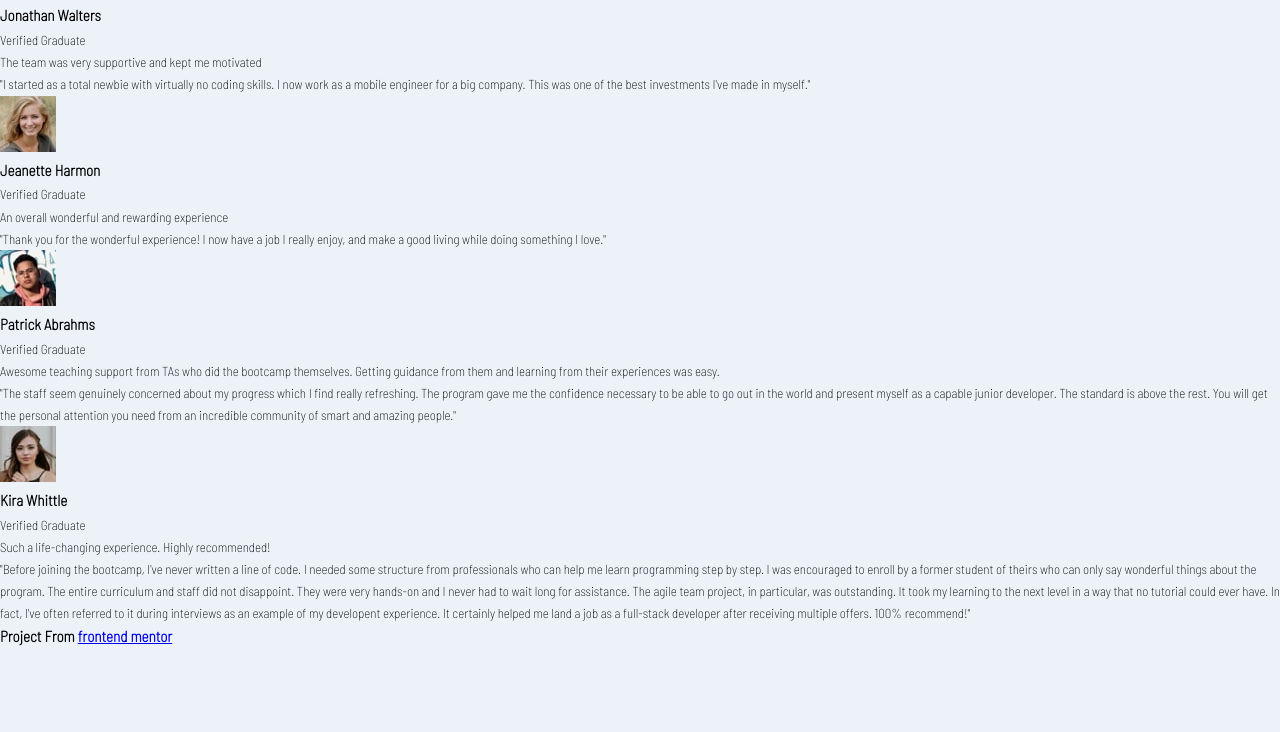
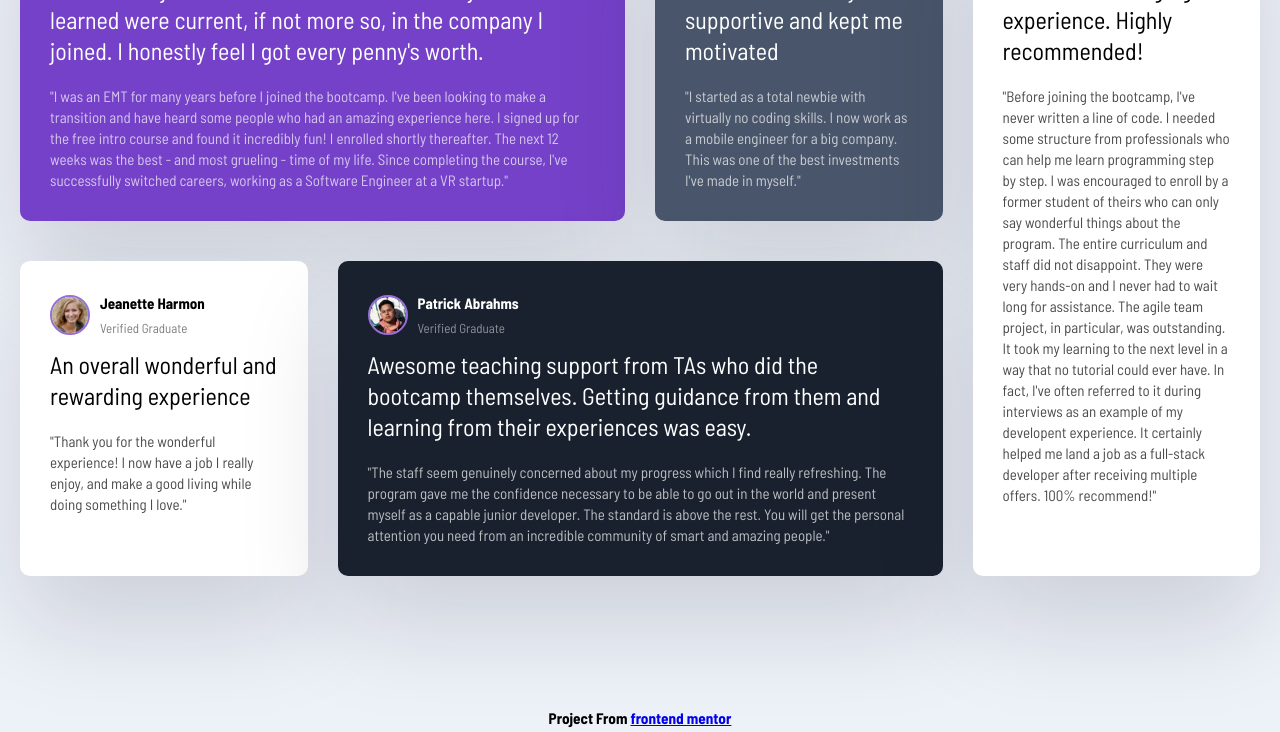
Before and after one commit to izuru775/css-grid, a plain HTML site: page project/index.html in a window 1280 px wide. Shown: the part 235-967 px from the top of the page. Before the commit the page ends 885 px from the top, so only its background shows below. Drawn offline with Linux system fonts and the light colour scheme.

Commit message:
CSS grid completed

```diff
--- a/project/index.html
+++ b/project/index.html
@@ -13,8 +13,10 @@
         <!--Bem css syntax-->
         <header class="card__header">
           <img src="images/image-daniel.jpg" class="card__img" alt="" />
+          <div>
           <h3>Daniel Clifford</h3>
           <p>Verified Graduate</p>
+          </div>
         </header>
         <p class="card__lead">
           I received a job offer mid-course, and the subjects I learned were
--- a/project/styled.css
+++ b/project/styled.css
@@ -1,4 +1,4 @@
-@import url('https://fonts.googleapis.com/css2?family=Barlow+Semi+Condensed:wght@200&display=swap');
+@import url('https://fonts.googleapis.com/css2?family=Barlow+Semi+Condensed:wght@200;300;400;700&display=swap');
 
 *{
     box-sizing: border-box;
@@ -13,3 +13,112 @@ body{
     line-height: 1.7;
     font-size: 13px;
 }
+
+.testimonials{
+    max-width: 1440px;
+    margin: 100px auto;
+    padding: 20px;
+    display: grid;
+    grid-template-columns: repeat(4,1fr);
+    gap: 30px;
+
+}
+
+.card{
+    background: #fff;
+    border-radius: 10px;
+    padding: 30px;
+    box-shadow: rgba(17, 12, 46, 0.15)0px 48px 100px 0px;
+    margin-bottom: 10px;
+}
+
+.card__header{
+    display: flex;
+    align-items: center;
+    margin-bottom: 10px;
+}
+
+.card__header h3{
+    font-size: 15px;
+}
+.card__header p{
+    opacity: 50%;
+}
+
+.card__img{
+    width: 40px;
+    height: 40px;
+    border-radius: 50%;
+    border :2px solid #996ed9;
+    margin-right: 10px;
+}
+
+.card__lead{
+    font-size: 1.5rem;
+    font-weight: 500;
+    line-height: 1.3;
+    margin-bottom: 20px;
+}
+
+.card__quote{
+    font-size: 15px;
+    font-weight: 500;
+    line-height: 1.4;
+    opacity: 70%;
+}
+
+.card--bg-purple{
+    background: hsl(263, 55%, 52%);
+    color: #fff;
+    background-image: url('./images/bg-pattern-quotation.svg');
+    background-repeat: no-repeat;
+    background-position: top 10px right 100px;
+}
+
+.card--bg-gray-blue{
+    background: hsl(217, 19%, 35%);
+    color: #fff;
+}
+
+.card--bg-black-blue{
+    background: hsl(219, 29%, 14%);
+    color: #fff;
+}
+
+.card:nth-of-type(1){
+    grid-column: 1/3;
+}
+
+.card:nth-of-type(4){
+    grid-column: 2/4;
+    grid-row: 2;
+}
+
+.card:nth-of-type(5){
+    grid-column: 4;
+    grid-row: 1/3;
+}
+
+footer{
+    text-align: center;
+}
+
+@media(max-width:768px){
+    .testimonials{
+        grid-template-columns: 1fr;
+        width: 100%;
+    }
+    .card:nth-of-type(1){
+        grid-column: 1;
+    }
+
+    .card:nth-of-type(4){
+        grid-column: 1;
+        grid-row: 4;
+    }
+
+    .card:nth-of-type(5){
+        grid-column: 1;
+        grid-row: 5;
+    }
+}
```
